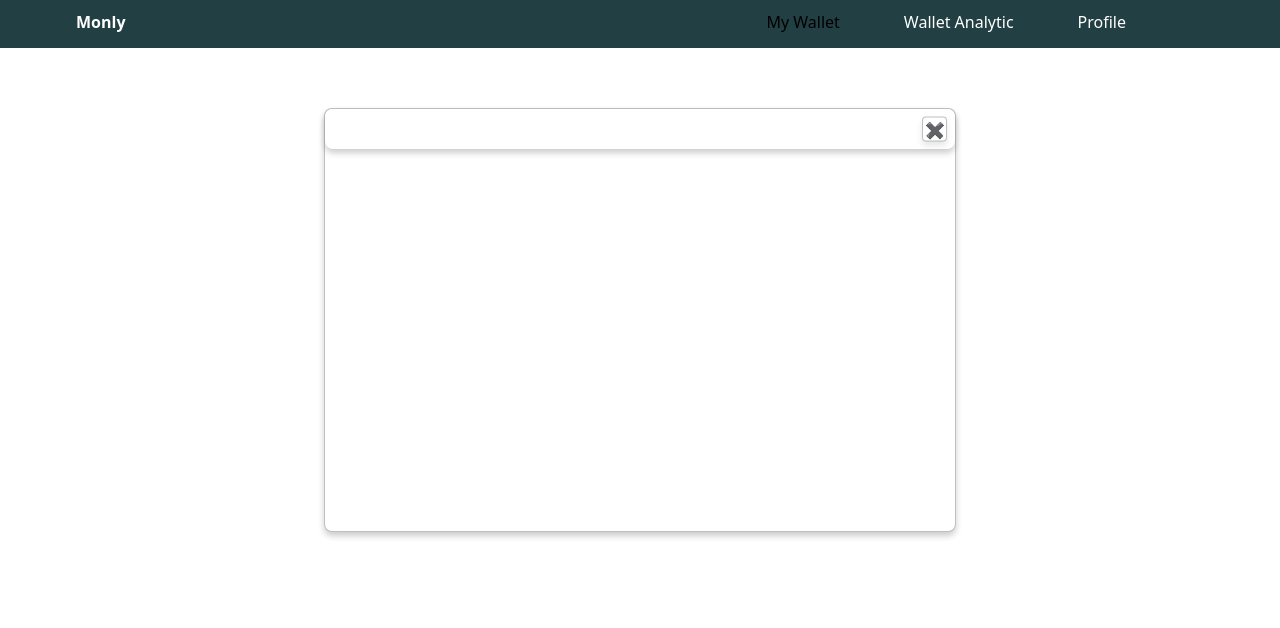
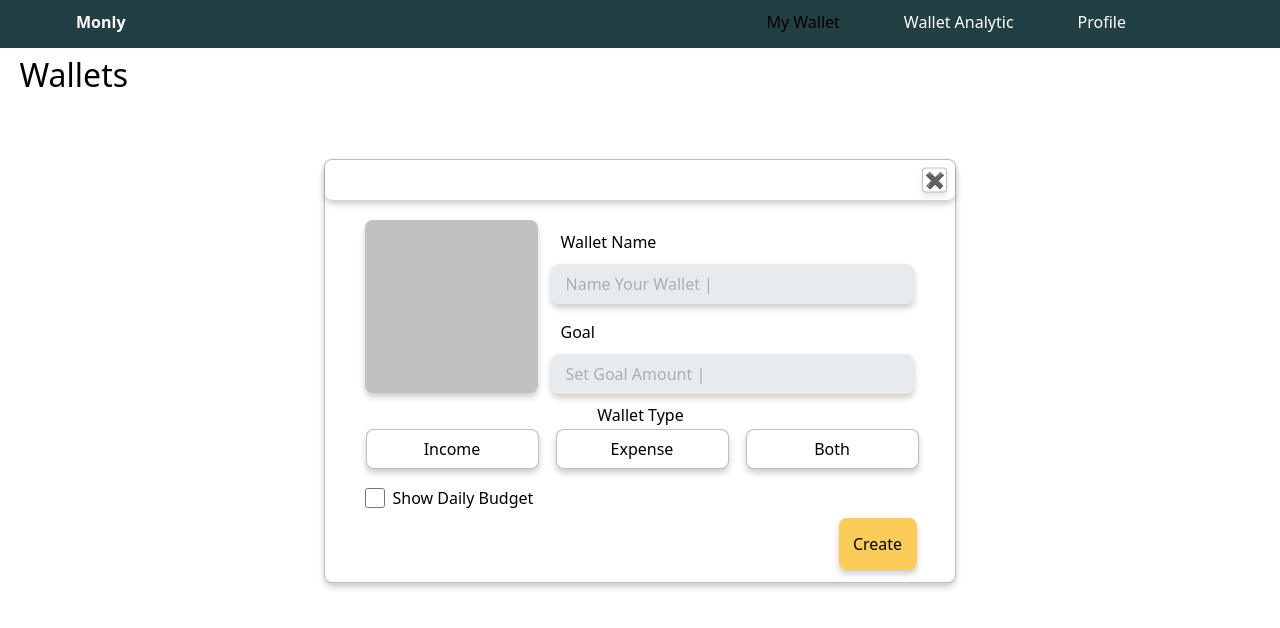
Before and after one commit to pear603/InnovationApp, a React (Vite) app: page /wallet in a window 1280 px wide. Shown: the top 628 px of the page. Built offline with nearby package versions, Linux system fonts and the light colour scheme.

Commit message:
Update AddWallet Page

```diff
--- a/src/pages/AddWallet.jsx
+++ b/src/pages/AddWallet.jsx
@@ -1,3 +1,5 @@
+import "../tailwind.css";
+
 import Nav from "../components/Nav";
 import Panel from "../components/Panel";
 import Wallet from "../components/Wallet";
@@ -8,15 +10,49 @@
 import BothButton from "../components/BothButton";
 import ShowDailyBudget from "../components/ShowDailyBudget";
 import CreateButton from "../components/CreateButton";
+import WalletIcon from "../components/WalletIcon";
+import Balance from "../components/Balance";
+import BalanceLeft from "../components/BalanceLeft";
+import BalanceAll from "../components/BalanceAll";
 
 function AddWallet() {
   return (
-    <>
+    <div className="w-screen h-screen flex justify-center items-center">
+      <div className="w-[1273px] h-[915px] pt-[60px] ">
+        <p className="text-[32px]  ml-4">Wallets</p>
 
-      <Panel />
-
-
-    </>
+        <div className="flex justify-center items-center pt-[60px] ">
+          <div className="w-[632px] h-[424px] bg-white rounded-lg border-[1px] border-[rgba(0,0,0,0.25)] shadow-[0_4px_6px_rgba(0,0,0,0.2)]">
+            <div className="w-[630px] h-[40px] bg-white rounded-lg border-[rgba(0,0,0,0.25)] shadow-[0_4px_6px_rgba(0,0,0,0.2)] relative">
+              <button className="w-[25px] h-[25px] bg-white border border-[rgba(0,0,0,0.25)] shadow-[0_4px_6px_rgba(0,0,0,0.1)] rounded flex items-center justify-center absolute right-2 top-1/2 -translate-y-1/2 hover:bg-gray-200">
+                ✖
+              </button>
+            </div>
+            <div className="w-[631px] h-[344px] mt-[20px] flex flex-col items-center bg-transparent">
+              <div className="w-[631px] h-[173px] px-[40px] bg-transparent flex items-start  gap-[12px]">
+                <WalletIcon className="pr-[12px] " />
+                <div className="w-[363px] h-[146px] bg-white">
+                  <WalletName />
+                  <Goal />
+                </div>
+              </div>
+              <div className="w-[552px] h-[16px] bg-transparent mt-[10px] flex flex-row justify-center ">
+                <p className="Text-[16px]">Wallet Type</p>
+              </div>
+              <div className="w-[550px] h-[40px] bg-transparent mt-[10px]  gap-[17px] flex flex-row">
+                <IncomeButton /> <ExpenseButton /> <BothButton />
+              </div>
+              <div className="w-[552px] h-[19px] bg-transparent mt-[20px] flex flex-row ">
+                <ShowDailyBudget />
+              </div>
+              <div className="w-[552px] h-[52px] bg-transparent mt-[10px] flex flex-row justify-end">
+                <CreateButton />
+              </div>
+            </div>
+          </div>
+        </div>
+      </div>
+    </div>
   );
 }
 
```
